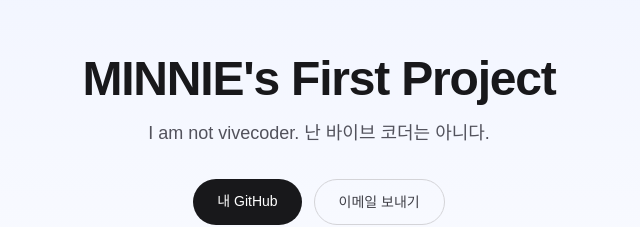
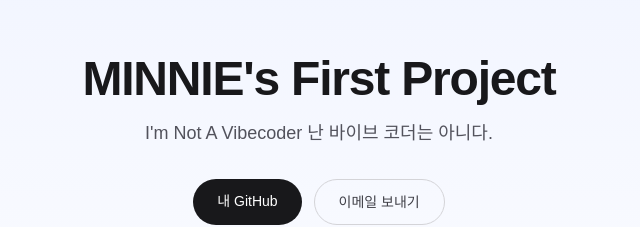
Before and after one commit to MINHEEHAN-MINNIE/my-first-nextjs, a Next.js app: page / in a window 1280 px wide. Shown: the part 226-453 px from the top of the page, without its empty margins (321-961 px from the left). Built offline with nearby package versions, Linux system fonts and the light colour scheme.

Commit message:
글자수정

```diff
--- a/src/app/page.tsx
+++ b/src/app/page.tsx
@@ -10,7 +10,7 @@ export default function Home() {
       </h1>
 
       <p className="mt-4 max-w-md text-lg text-zinc-600 dark:text-zinc-300">
-        I am not vivecoder.
+        I'm Not A Vibecoder
         난 바이브 코더는 아니다.
       </p>
 
```
